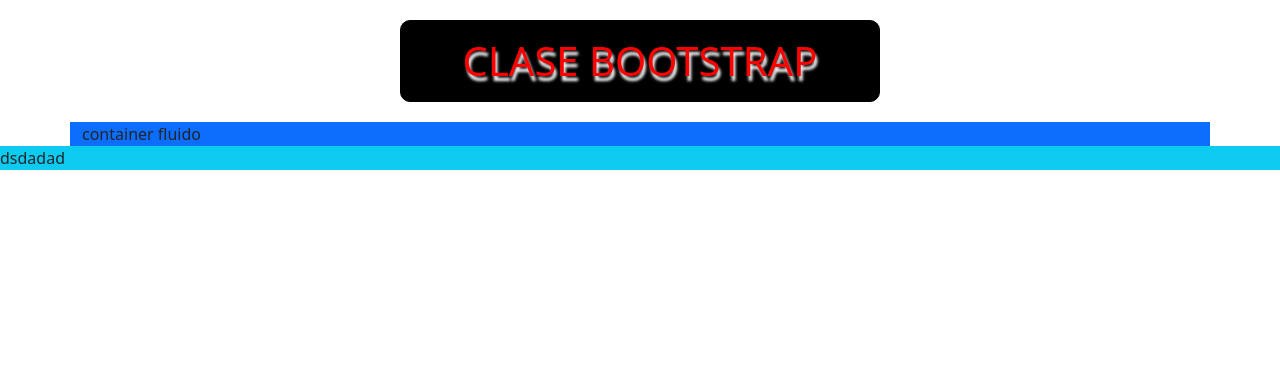
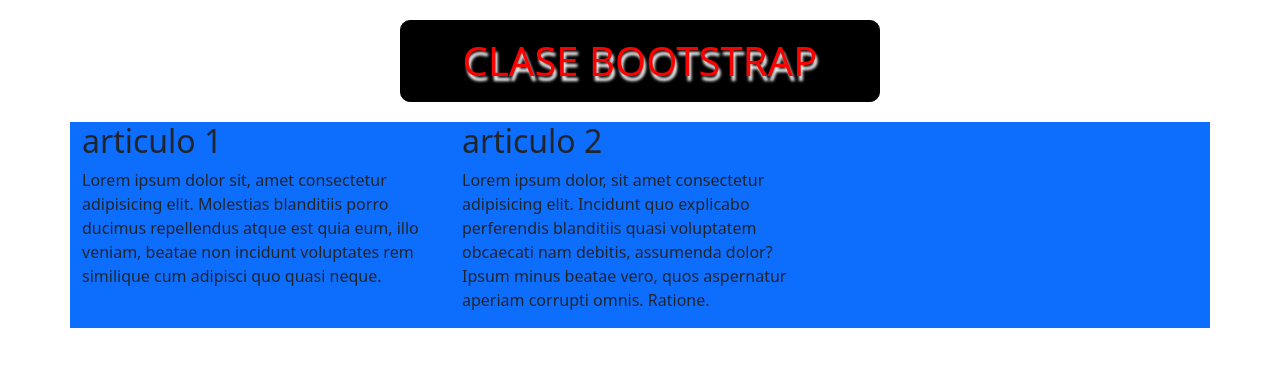
Before and after one commit to LeaBertero/Proyecto_CoderHouse2023, a plain HTML site: page Bootstrap/index.html in a window 1280 px wide. Drawn offline with nearby package versions, Linux system fonts and the light colour scheme.

Commit message:
ejemplis de bootstrap-5

```diff
--- a/Bootstrap/index.html
+++ b/Bootstrap/index.html
@@ -26,13 +26,35 @@
 
     <main>
 
-        <div class="bg-primary container">
+        <!-- <div class="bg-primary container">
             container fluido
         </div>
 
-        <div class="bg-info">
+        <div class="bg-info container-fluid">
             dsdadad
+        </div> -->
+
+        <div class="bg-primary container">
+
+            <div class="row">
+
+                <article class="col-12 col-md-4">
+                    <h2>articulo 1</h2>
+                    <p>Lorem ipsum dolor sit, amet consectetur adipisicing elit. Molestias blanditiis porro ducimus repellendus atque est quia eum, illo veniam, beatae non incidunt voluptates rem similique cum adipisci quo quasi neque.</p>
+                </article>
+
+                <article class="col-12 col-md-4">
+                    <h2>articulo 2</h2>
+                    <p>Lorem ipsum dolor, sit amet consectetur adipisicing elit. Incidunt quo explicabo perferendis blanditiis quasi voluptatem obcaecati nam debitis, assumenda dolor? Ipsum minus beatae vero, quos aspernatur aperiam corrupti omnis. Ratione.</p>
+                </article>
+
+            </div>
+
         </div>
+
+
+
+
 
     </main>
 
```
